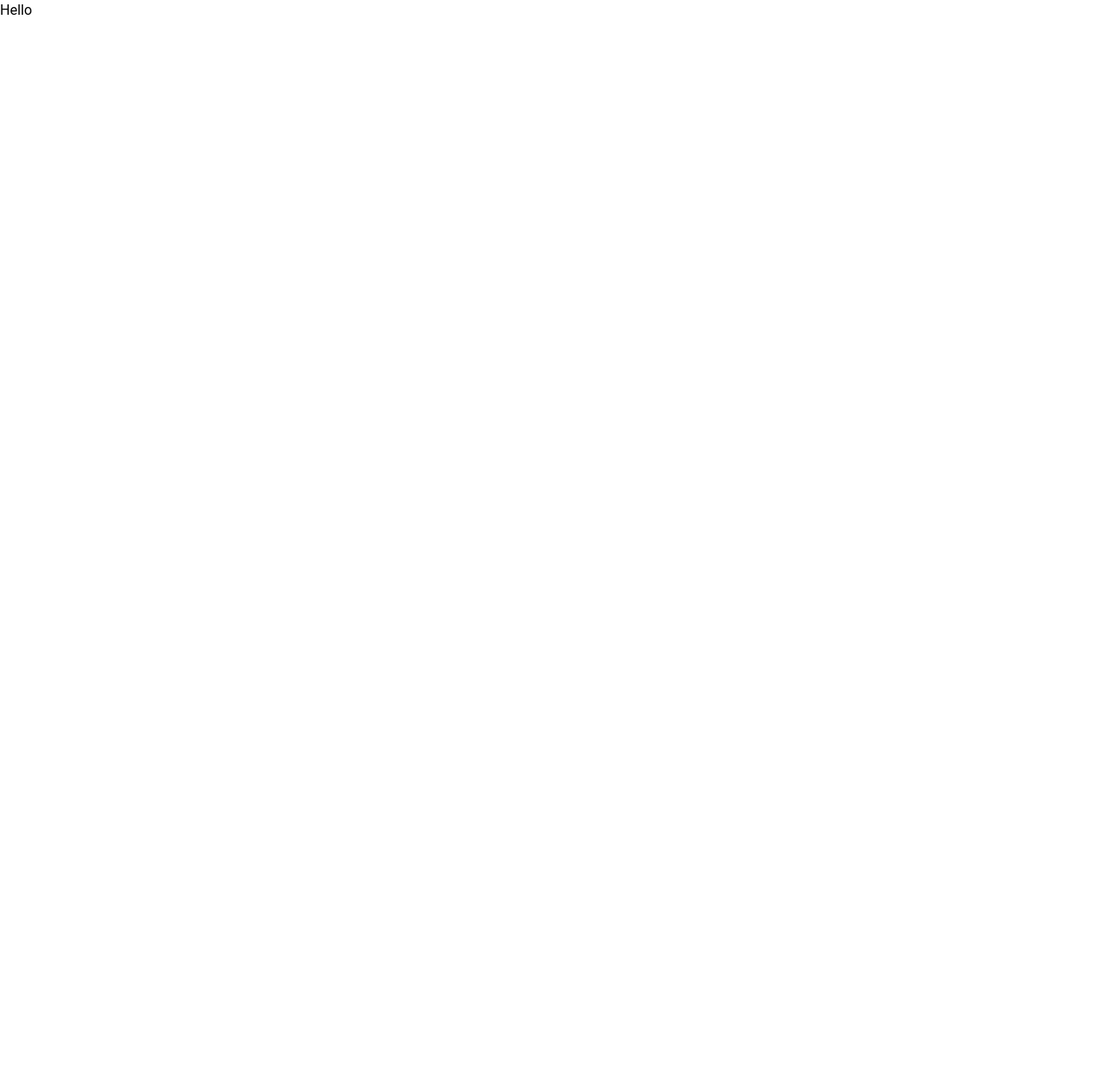
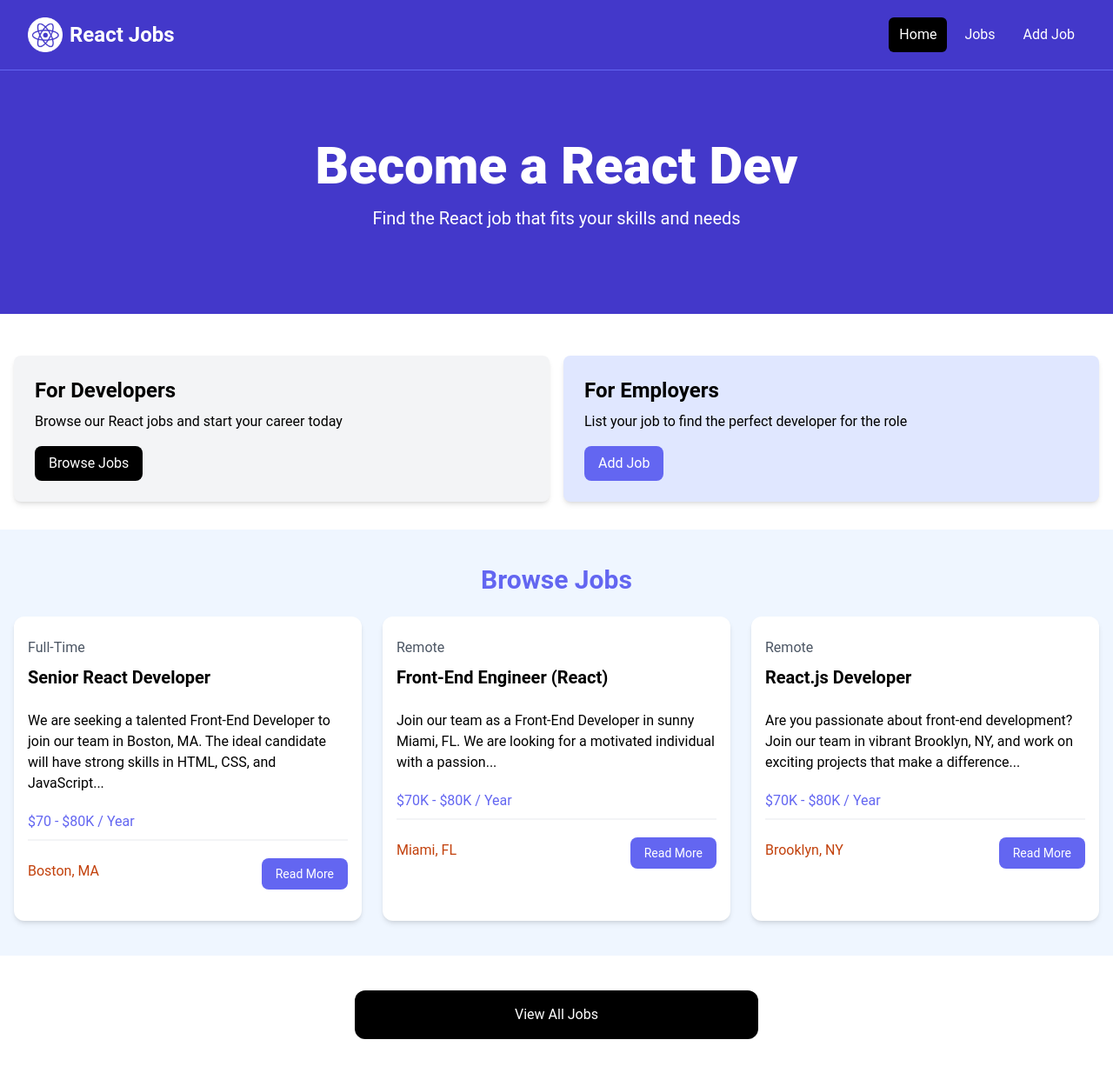
Before and after one commit to Webmav/react-traversy, a React (Vite) app: page /jobs in a window 1280 px wide. Shown: the whole page at 87% size. Before the commit the page ends 800 px from the top, so only its background shows below. Built offline with nearby package versions, Linux system fonts and the light colour scheme.

Commit message:
Completed or I am now following or with Traversy upto 45min of React Crash Course.     * Copied all html from source to this     * Commented previous comments in react type comments     * changed class to className     * Made separate component for NavBar     * Imported logo

```diff
--- a/src/App.jsx
+++ b/src/App.jsx
@@ -1,5 +1,173 @@
+import Navbar from './assets/components/NavBar';
+
 export default function App() {
   return(
-    <h1>Hello</h1>
+    <>
+
+      <Navbar />
+
+          {/* <!-- Hero --> */}
+          <section className="bg-indigo-700 py-20 mb-4">
+            <div
+              className="max-w-7xl mx-auto px-4 sm:px-6 lg:px-8 flex flex-col items-center"
+            >
+              <div className="text-center">
+                <h1
+                  className="text-4xl font-extrabold text-white sm:text-5xl md:text-6xl"
+                >
+                  Become a React Dev
+                </h1>
+                <p className="my-4 text-xl text-white">
+                  Find the React job that fits your skills and needs
+                </p>
+              </div>
+            </div>
+          </section>
+
+          {/* <!-- Developers and Employers --> */}
+          <section className="py-4">
+            <div className="container-xl lg:container m-auto">
+              <div className="grid grid-cols-1 md:grid-cols-2 gap-4 p-4 rounded-lg">
+                <div className="bg-gray-100 p-6 rounded-lg shadow-md">
+                  <h2 className="text-2xl font-bold">For Developers</h2>
+                  <p className="mt-2 mb-4">
+                    Browse our React jobs and start your career today
+                  </p>
+                  <a
+                    href="/jobs.html"
+                    className="inline-block bg-black text-white rounded-lg px-4 py-2 hover:bg-gray-700"
+                  >
+                    Browse Jobs
+                  </a>
+                </div>
+                <div className="bg-indigo-100 p-6 rounded-lg shadow-md">
+                  <h2 className="text-2xl font-bold">For Employers</h2>
+                  <p className="mt-2 mb-4">
+                    List your job to find the perfect developer for the role
+                  </p>
+                  <a
+                    href="/add-job.html"
+                    className="inline-block bg-indigo-500 text-white rounded-lg px-4 py-2 hover:bg-indigo-600"
+                  >
+                    Add Job
+                  </a>
+                </div>
+              </div>
+            </div>
+          </section>
+
+          {/* <!-- Browse Jobs --> */}
+          <section className="bg-blue-50 px-4 py-10">
+            <div className="container-xl lg:container m-auto">
+              <h2 className="text-3xl font-bold text-indigo-500 mb-6 text-center">
+                Browse Jobs
+              </h2>
+              <div className="grid grid-cols-1 md:grid-cols-3 gap-6">
+
+                {/* <!-- Job Listing 1 --> */}
+                <div className="bg-white rounded-xl shadow-md relative">
+                  <div className="p-4">
+                    <div className="mb-6">
+                      <div className="text-gray-600 my-2">Full-Time</div>
+                      <h3 className="text-xl font-bold">Senior React Developer</h3>
+                    </div>
+
+                    <div className="mb-5">
+                    We are seeking a talented Front-End Developer to join our team in Boston, MA. The ideal candidate will have strong skills in HTML, CSS, and JavaScript...
+                    </div>
+
+                    <h3 className="text-indigo-500 mb-2">$70 - $80K / Year</h3>
+
+                    <div className="border border-gray-100 mb-5"></div>
+
+                    <div className="flex flex-col lg:flex-row justify-between mb-4">
+                      <div className="text-orange-700 mb-3">
+                        <i className="fa-solid fa-location-dot text-lg"></i>
+                        Boston, MA
+                      </div>
+                      <a
+                        href="job.html"
+                        className="h-[36px] bg-indigo-500 hover:bg-indigo-600 text-white px-4 py-2 rounded-lg text-center text-sm"
+                      >
+                      Read More
+                      </a>
+                    </div>
+                  </div>
+                </div>
+
+                {/* <!-- Job Listing 2 --> */}
+                <div className="bg-white rounded-xl shadow-md relative">
+                  <div className="p-4">
+                    <div className="mb-6">
+                      <div className="text-gray-600 my-2">Remote</div>
+                      <h3 className="text-xl font-bold">Front-End Engineer (React)</h3>
+                    </div>
+
+                    <div className="mb-5">
+                    Join our team as a Front-End Developer in sunny Miami, FL. We are looking for a motivated individual with a passion...
+                    </div>
+
+                    <h3 className="text-indigo-500 mb-2">$70K - $80K / Year</h3>
+
+                    <div className="border border-gray-100 mb-5"></div>
+
+                    <div className="flex flex-col lg:flex-row justify-between mb-4">
+                      <div className="text-orange-700 mb-3">
+                        <i className="fa-solid fa-location-dot text-lg"></i>
+                        Miami, FL
+                      </div>
+                      <a
+                        href="job.html"
+                        className="h-[36px] bg-indigo-500 hover:bg-indigo-600 text-white px-4 py-2 rounded-lg text-center text-sm"
+                      >
+                      Read More
+                      </a>
+                    </div>
+                  </div>
+                </div>
+
+                {/* <!-- Job Listing 3 --> */}
+                <div className="bg-white rounded-xl shadow-md relative">
+                  <div className="p-4">
+                    <div className="mb-6">
+                      <div className="text-gray-600 my-2">Remote</div>
+                      <h3 className="text-xl font-bold">React.js Developer</h3>
+                    </div>
+
+                    <div className="mb-5">
+                      Are you passionate about front-end development? Join our team in vibrant Brooklyn, NY, and work on exciting projects that make a difference...
+                    </div>
+
+                    <h3 className="text-indigo-500 mb-2">$70K - $80K / Year</h3>
+
+                    <div className="border border-gray-100 mb-5"></div>
+
+                    <div className="flex flex-col lg:flex-row justify-between mb-4">
+                      <div className="text-orange-700 mb-3">
+                        <i className="fa-solid fa-location-dot text-lg"></i>
+                        Brooklyn, NY
+                      </div>
+                      <a
+                        href="job.html"
+                        className="h-[36px] bg-indigo-500 hover:bg-indigo-600 text-white px-4 py-2 rounded-lg text-center text-sm"
+                      >
+                      Read More
+                      </a>
+                    </div>
+                  </div>
+                </div>
+              </div>
+            </div>
+          </section>
+
+          <section className="m-auto max-w-lg my-10 px-6">
+            <a
+              href="jobs.html"
+              className="block bg-black text-white text-center py-4 px-6 rounded-xl hover:bg-gray-700"
+              >View All Jobs</a
+            >
+          </section>
+
+    </>
   )
 };
--- /dev/null
+++ b/src/assets/components/NavBar.jsx
@@ -0,0 +1,50 @@
+import logo from '../img/logo.png';
+
+export default function Navbar() {
+    return(
+        <>
+
+          <nav className="bg-indigo-700 border-b border-indigo-500">
+            <div className="mx-auto max-w-7xl px-2 sm:px-6 lg:px-8">
+              <div className="flex h-20 items-center justify-between">
+                <div
+                  className="flex flex-1 items-center justify-center md:items-stretch md:justify-start"
+                >
+                  {/* <!-- Logo --> */}
+                  <a className="flex flex-shrink-0 items-center mr-4" href="/index.html">
+                    <img
+                      className="h-10 w-auto"
+                      src={logo}
+                      alt="React Jobs"
+                    />
+                    <span className="hidden md:block text-white text-2xl font-bold ml-2"
+                      >React Jobs</span
+                    >
+                  </a>
+                  <div className="md:ml-auto">
+                    <div className="flex space-x-2">
+                      <a
+                        href="/index.html"
+                        className="text-white bg-black hover:bg-gray-900 hover:text-white rounded-md px-3 py-2"
+                        >Home</a
+                      >
+                      <a
+                        href="/jobs.html"
+                        className="text-white hover:bg-gray-900 hover:text-white rounded-md px-3 py-2"
+                        >Jobs</a
+                      >
+                      <a
+                        href="/add-job.html"
+                        className="text-white hover:bg-gray-900 hover:text-white rounded-md px-3 py-2"
+                        >Add Job</a
+                      >
+                    </div>
+                  </div>
+                </div>
+              </div>
+            </div>
+          </nav>
+
+        </>
+    )
+}
```
Also changed, not shown: src/assets/img/logo.png (added).
